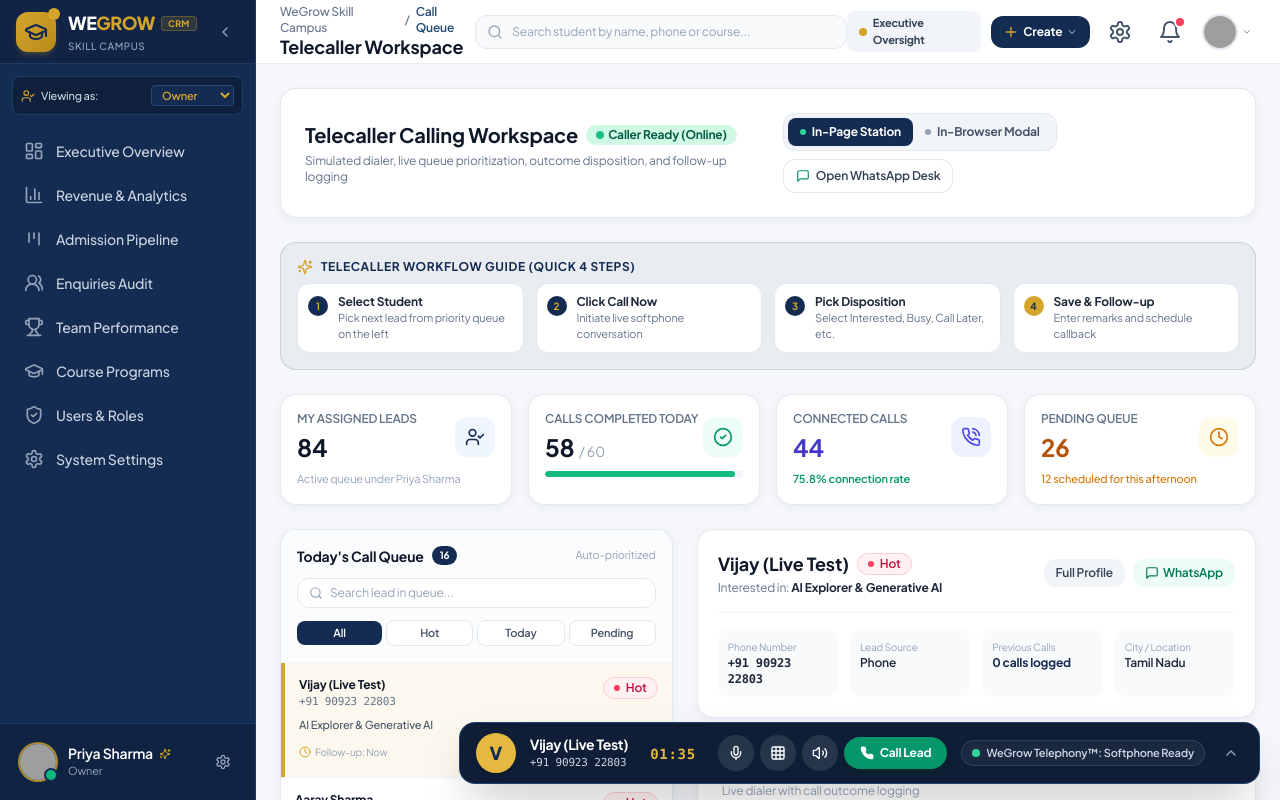
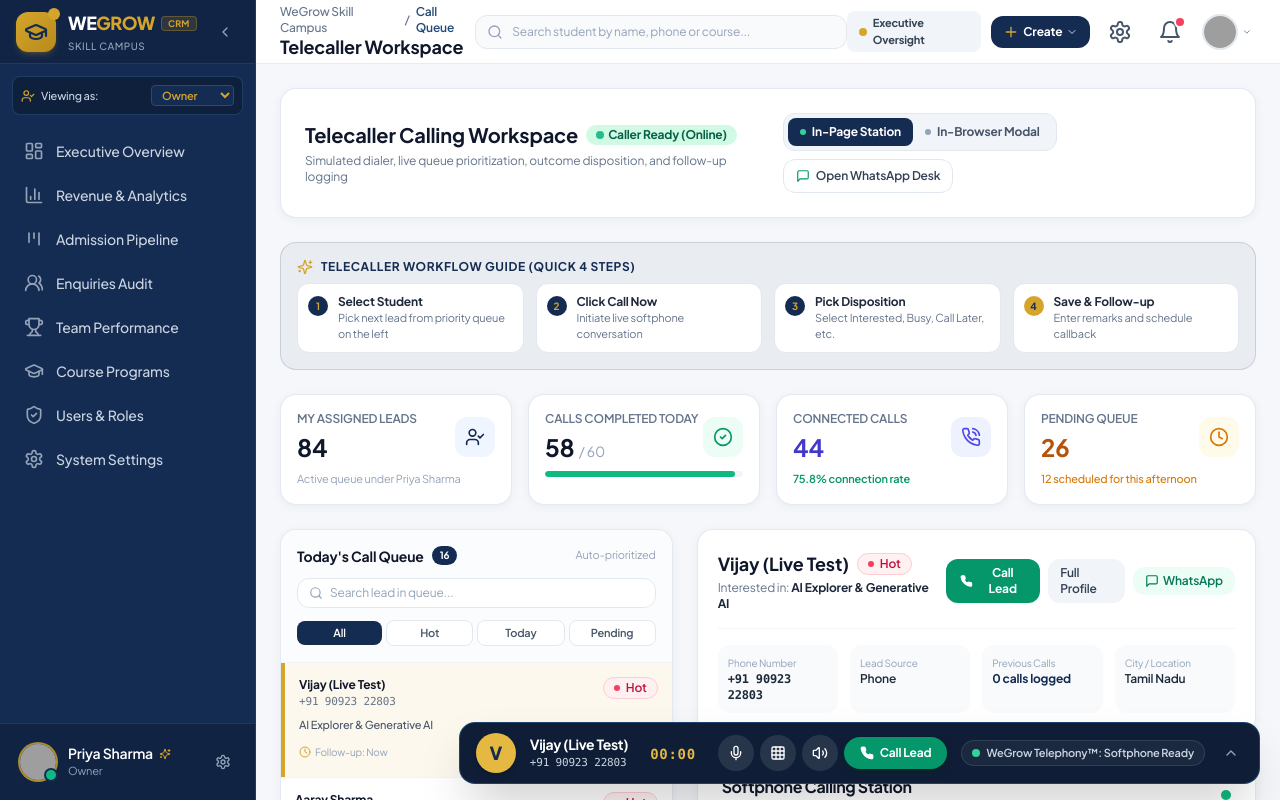
Before and after one commit to deepakkumars170404-pixel/wegrow_crm, a Next.js app: page /calls in a window 1280 px wide. Shown: the top 800 px of the page. Built offline with nearby package versions, Linux system fonts and the light colour scheme; grey boxes are pictures that could not be loaded.

Commit message:
feat(telephony): synchronize 3 calling options (station, dialpad, dock, lead banner) with background MicroSIP

```diff
--- a/app/calls/page.tsx
+++ b/app/calls/page.tsx
@@ -37,8 +37,10 @@ export default function CallManagementPage() {
     endCallSession,
     isCallConnected,
     callDuration,
+    lastCallDuration,
     openCallModal,
     updateLeadStatus,
+    activeCallLead,
   } = useCRM();
 
   // Calling Interface Type Switcher: "station" (Image 3) or "modal" (Image 2)
@@ -439,6 +441,29 @@ export default function CallManagementPage() {
               </div>
 
               <div className="flex items-center gap-2">
+                {/* Direct Call & End Call Button in Lead Banner */}
+                {isCallConnected || isCallActive ? (
+                  <button
+                    type="button"
+                    onClick={handleEndCall}
+                    className="px-3.5 py-1.5 bg-rose-600 hover:bg-rose-700 text-white rounded-xl text-xs font-bold flex items-center gap-1.5 shadow-sm transition-transform active:scale-95"
+                    title="End Call in MicroSIP"
+                  >
+                    <PhoneOff className="w-3.5 h-3.5" />
+                    <span>End Call ({formatTimer(callTimer || callDuration)})</span>
+                  </button>
+                ) : (
+                  <button
+                    type="button"
+                    onClick={handleStartCall}
+                    className="px-3.5 py-1.5 bg-emerald-600 hover:bg-emerald-700 text-white rounded-xl text-xs font-bold flex items-center gap-1.5 shadow-sm transition-transform active:scale-95"
+                    title="Call via MicroSIP in Background"
+                  >
+                    <Phone className="w-3.5 h-3.5 fill-white" />
+                    <span>Call Lead</span>
+                  </button>
+                )}
+
                 <Link
                   href={`/leads/${selectedLead?.id}`}
                   className="px-3 py-1.5 bg-slate-100 hover:bg-slate-200 text-slate-700 rounded-xl text-xs font-semibold"
@@ -507,8 +532,8 @@ export default function CallManagementPage() {
               <div className="text-sm font-mono font-bold text-[#E5B842] tracking-wider pt-0.5">
                 {isCallActive || isCallConnected
                   ? formatTimer(callTimer || callDuration)
-                  : callEndedDuration
-                  ? `Call Ended • ${callEndedDuration}`
+                  : lastCallDuration || callEndedDuration
+                  ? `Call Ended • ${lastCallDuration || callEndedDuration}`
                   : "00:00"}
               </div>
 
--- a/components/shared/PhoneBridgeWidget.tsx
+++ b/components/shared/PhoneBridgeWidget.tsx
@@ -70,6 +70,7 @@ export const PhoneBridgeWidget: React.FC = () => {
     setActiveCallLead,
     isCallConnected,
     callDuration,
+    lastCallDuration,
     initiateCall,
     endCallSession,
     openCallModal,
@@ -415,6 +416,17 @@ export const PhoneBridgeWidget: React.FC = () => {
 
           {/* Action Row: Call via MicroSIP & Hangup */}
           <div className="px-5 py-3 flex items-center gap-2">
+            {isCallConnected ? (
+              <button
+                type="button"
+                onClick={handleHangup}
+                className="w-full py-3 bg-rose-600 hover:bg-rose-500 active:scale-98 text-white rounded-2xl font-bold text-xs flex items-center justify-center gap-2 shadow-lg shadow-rose-950/40 transition-all"
+              >
+                <PhoneOff className="w-4 h-4" />
+                <span>Hangup Call ({formatTimer(callDuration)})</span>
+              </button>
+            ) : (
+              <>
                 <button
                   type="button"
                   onClick={() => handleCall()}
@@ -432,6 +444,8 @@ export const PhoneBridgeWidget: React.FC = () => {
                   <PhoneOff className="w-4 h-4" />
                   <span>Hangup</span>
                 </button>
+              </>
+            )}
           </div>
 
           {/* Audio Sliders & Status Strip (Like MicroSIP in user image) */}
@@ -537,9 +551,9 @@ export const PhoneBridgeWidget: React.FC = () => {
             <span className="text-sm font-mono font-bold text-[#E5B842] tracking-wider">
               {isCallConnected
                 ? formatTimer(callDuration)
-                : callDuration > 0
-                ? formatTimer(callDuration)
-                : "01:35"}
+                : lastCallDuration
+                ? `Ended • ${lastCallDuration}`
+                : "00:00"}
             </span>
           </div>
 
@@ -590,6 +604,7 @@ export const PhoneBridgeWidget: React.FC = () => {
                 onClick={handleHangup}
                 className="px-4 py-2 bg-rose-600 hover:bg-rose-700 text-white text-xs font-bold rounded-full shadow-md shadow-rose-950/40 transition-transform active:scale-95 flex items-center gap-1.5"
               >
+                <PhoneOff className="w-3.5 h-3.5" />
                 <span>End Call</span>
               </button>
             ) : (
--- a/context/CRMContext.tsx
+++ b/context/CRMContext.tsx
@@ -50,6 +50,8 @@ interface CRMContextType {
   isCallConnected: boolean;
   setIsCallConnected: (connected: boolean) => void;
   callDuration: number;
+  lastCallDuration: string | null;
+  setLastCallDuration: (dur: string | null) => void;
   initiateCall: (lead: Lead) => void;
   endCallSession: () => void;
   closeCallModal: () => void;
@@ -103,6 +105,13 @@ export const CRMProvider: React.FC<{ children: React.ReactNode }> = ({ children
   const [isCallModalOpen, setIsCallModalOpen] = useState(false);
   const [isCallConnected, setIsCallConnected] = useState(false);
   const [callDuration, setCallDuration] = useState(0);
+  const [lastCallDuration, setLastCallDuration] = useState<string | null>(null);
+
+  const formatTimer = (secs: number) => {
+    const m = Math.floor(secs / 60);
+    const s = secs % 60;
+    return `${m.toString().padStart(2, "0")}:${s.toString().padStart(2, "0")}`;
+  };
 
   useEffect(() => {
     let timer: any = null;
@@ -119,6 +128,7 @@ export const CRMProvider: React.FC<{ children: React.ReactNode }> = ({ children
     setIsCallConnected(true);
     setIsCallModalOpen(false); // Dock softphone handles active call
     setCallDuration(0);
+    setLastCallDuration(null);
 
     // Format phone with mandatory +91 or 0 for JioFiber SIP (+91XXXXXXXXXX)
     const rawDigits = lead.phone.replace(/\D/g, "");
@@ -146,6 +156,8 @@ export const CRMProvider: React.FC<{ children: React.ReactNode }> = ({ children
   };
 
   const endCallSession = () => {
+    const formatted = formatTimer(callDuration > 0 ? callDuration : 1);
+    setLastCallDuration(formatted);
     setIsCallConnected(false);
     fetch("/api/microsip/hangup", { method: "POST" }).catch(() => {});
   };
@@ -475,6 +487,8 @@ export const CRMProvider: React.FC<{ children: React.ReactNode }> = ({ children
         isCallConnected,
         setIsCallConnected,
         callDuration,
+        lastCallDuration,
+        setLastCallDuration,
         initiateCall,
         endCallSession,
         closeCallModal,
```
Lines whose indentation alone changed are shown as unchanged.
